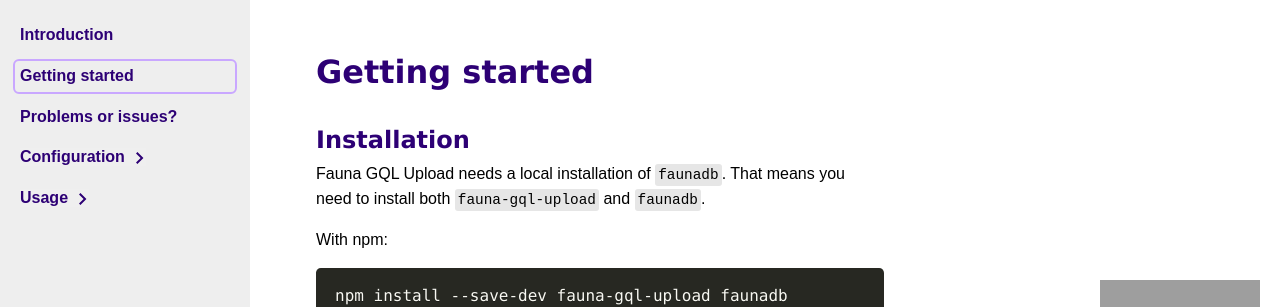
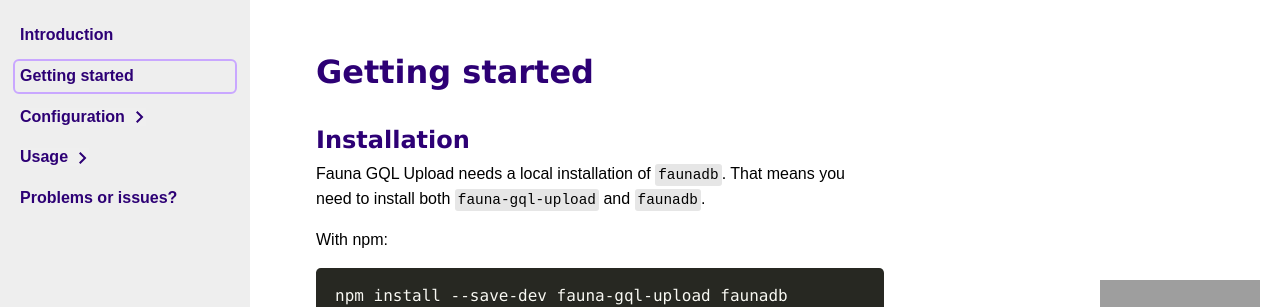
Before and after one commit to Plazide/fauna-gql-upload, an MkDocs documentation site: the page built from docs/getting-started.md, in a window 1280 px wide. Shown: the top 307 px of the page. Built offline with MkDocs 1.6.1, drawn with Linux system fonts in a browser that asks for light colours; nearby versions of some CDN libraries; a script that is not in the unit is left out; some of the changed lines change nothing that is shown; grey boxes are pictures that could not be loaded.

Commit message:
Add custom navigation order

```diff
--- a/mkdocs.yml
+++ b/mkdocs.yml
@@ -1,4 +1,22 @@
 site_name: Fauna GQL Upload
+site_url: https://fgu-docs.com
+nav:
+  - "Introduction": index.md
+  - "getting-started.md"
+  - "Configuration":
+      - "Config file": "configuration/config-file.md"
+      - "Command-line options": "configuration/command-line-options.md"
+      - "Local development": "configuration/local-development.md"
+  - "Usage":
+      - "usage/upload-schema.md"
+      - "usage/upload-functions.md"
+      - "usage/upload-indexes.md"
+      - "usage/upload-roles.md"
+      - "usage/upload-data.md"
+      - "usage/upload-access-providers.md"
+      - "usage/graphql-code-generator.md"
+      - "usage/with-typescript.md"
+  - "problems-or-issues.md"
 theme:
   name: null
   custom_dir: 'theme/'
```
